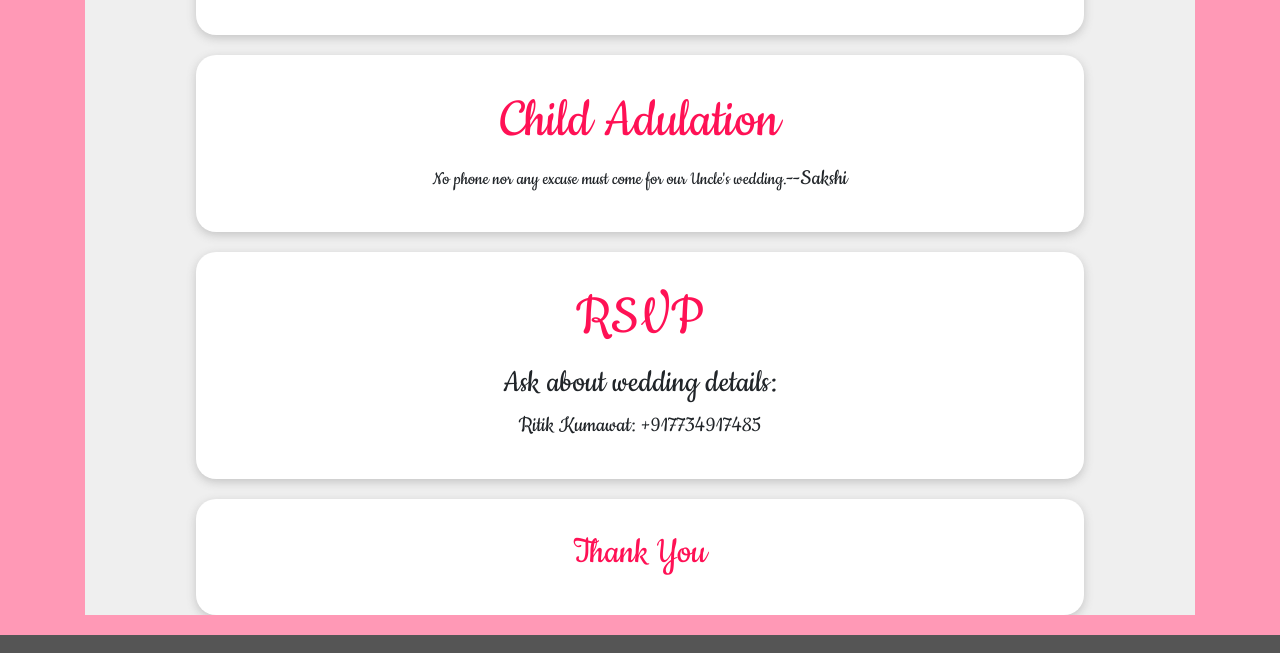
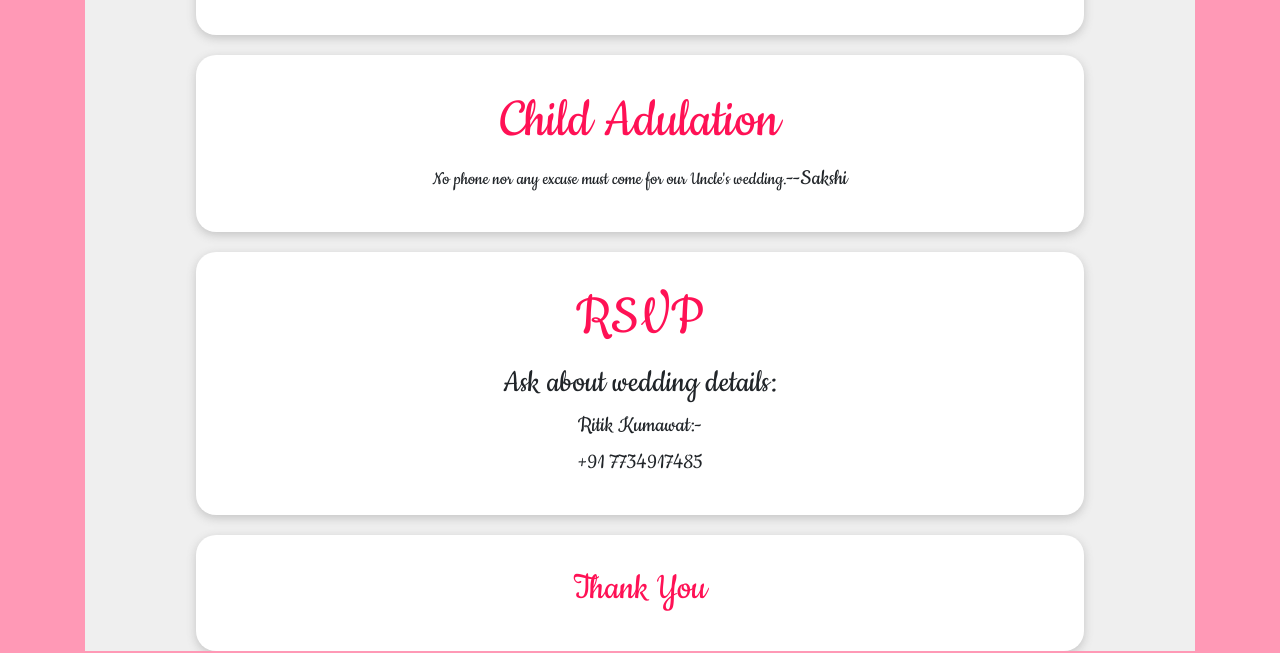
Before and after one commit to jayyuuuu/Wedding-Invitation, a plain HTML site: page index.html in a window 1280 px wide. Shown: the part 3337-3990 px from the top of the page. Drawn offline with nearby package versions, Linux system fonts and the light colour scheme.

Commit message:
style changes

```diff
--- a/index.html
+++ b/index.html
@@ -133,7 +133,8 @@
 					<h2>RSVP</h2>
 					<div>
 					<h3>Ask about wedding details:</h3>
-					 <h4>Ritik Kumawat: +917734917485</h4>
+					 <h4>Ritik Kumawat:- </h4>
+                     <h4> +91 7734917485</h4>
 				     </div>
 				</div>
 
```
